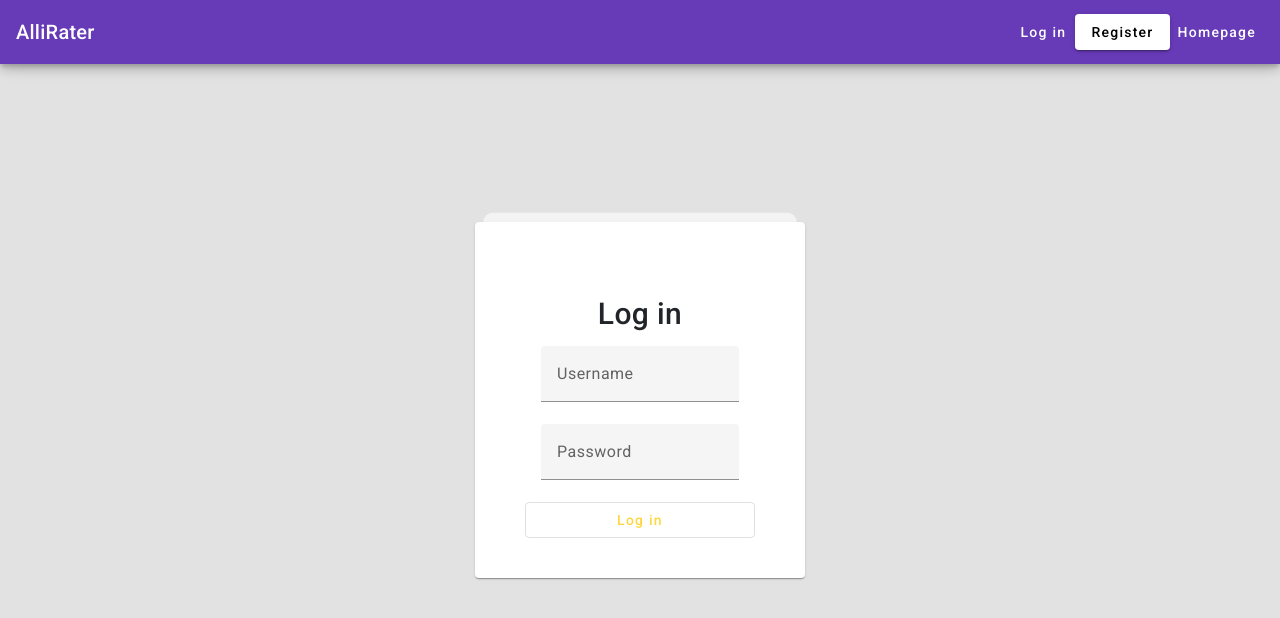
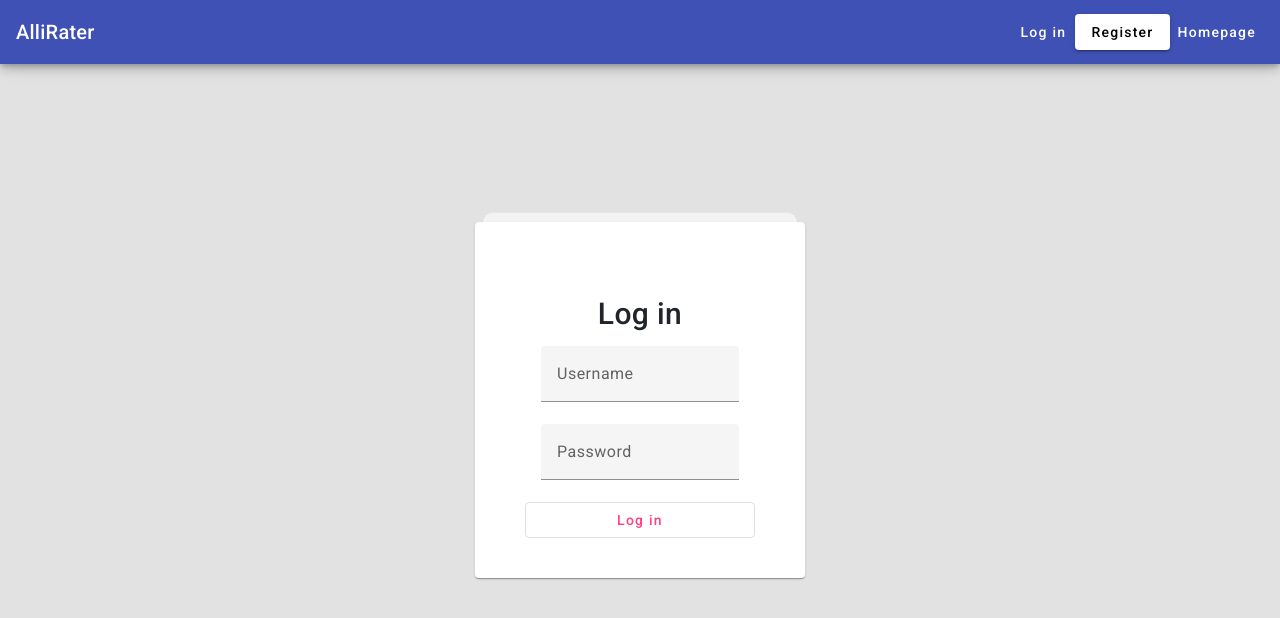
Before and after one commit to nataliekwak/AlliRater, an Angular app in the folder alliRater/: page /login in a window 1280 px wide. Shown: the top 618 px of the page. Built offline with nearby package versions, Linux system fonts and the light colour scheme.

Commit message:
Theme change and comments

```diff
--- a/alliRater/angular.json
+++ b/alliRater/angular.json
@@ -25,7 +25,7 @@
               "src/assets"
             ],
             "styles": [
-              "@angular/material/prebuilt-themes/deeppurple-amber.css",
+              "@angular/material/prebuilt-themes/indigo-pink.css",
               "src/styles.css"
             ],
             "scripts": []
@@ -88,7 +88,7 @@
               "src/assets"
             ],
             "styles": [
-              "@angular/material/prebuilt-themes/deeppurple-amber.css",
+              "@angular/material/prebuilt-themes/indigo-pink.css",
               "src/styles.css"
             ],
             "scripts": []
--- a/alliRater/src/app/components/log-in/log-in.component.html
+++ b/alliRater/src/app/components/log-in/log-in.component.html
@@ -5,15 +5,20 @@
       </mat-card-header>
       <form class="example-form">
         <mat-card-content>
+          <!--Username field-->
           <mat-form-field class="example-full-width">
             <input matInput placeholder="Username" [formControl]="user" required>
             <mat-error *ngIf="user.invalid">{{getErrorMessage()}}</mat-error>
           </mat-form-field>
+
+          <!--Password field-->
           <mat-form-field class="example-full-width">
             <input matInput placeholder="Password" [formControl]="pass" required>
             <mat-error *ngIf="user.invalid">{{getErrorMessage()}}</mat-error>
           </mat-form-field>
         </mat-card-content>
+
+        <!--Login button-->
         <button mat-stroked-button color="accent" class="btn-block">Log in</button>
       </form>
     </mat-card>
--- a/alliRater/src/styles.css
+++ b/alliRater/src/styles.css
@@ -99,3 +99,6 @@
 
 html, body { height: 100%; }
 body { margin: 0; font-family: Roboto, "Helvetica Neue", sans-serif; }
+
+html, body { height: 100%; }
+body { margin: 0; font-family: Roboto, "Helvetica Neue", sans-serif; }
```
